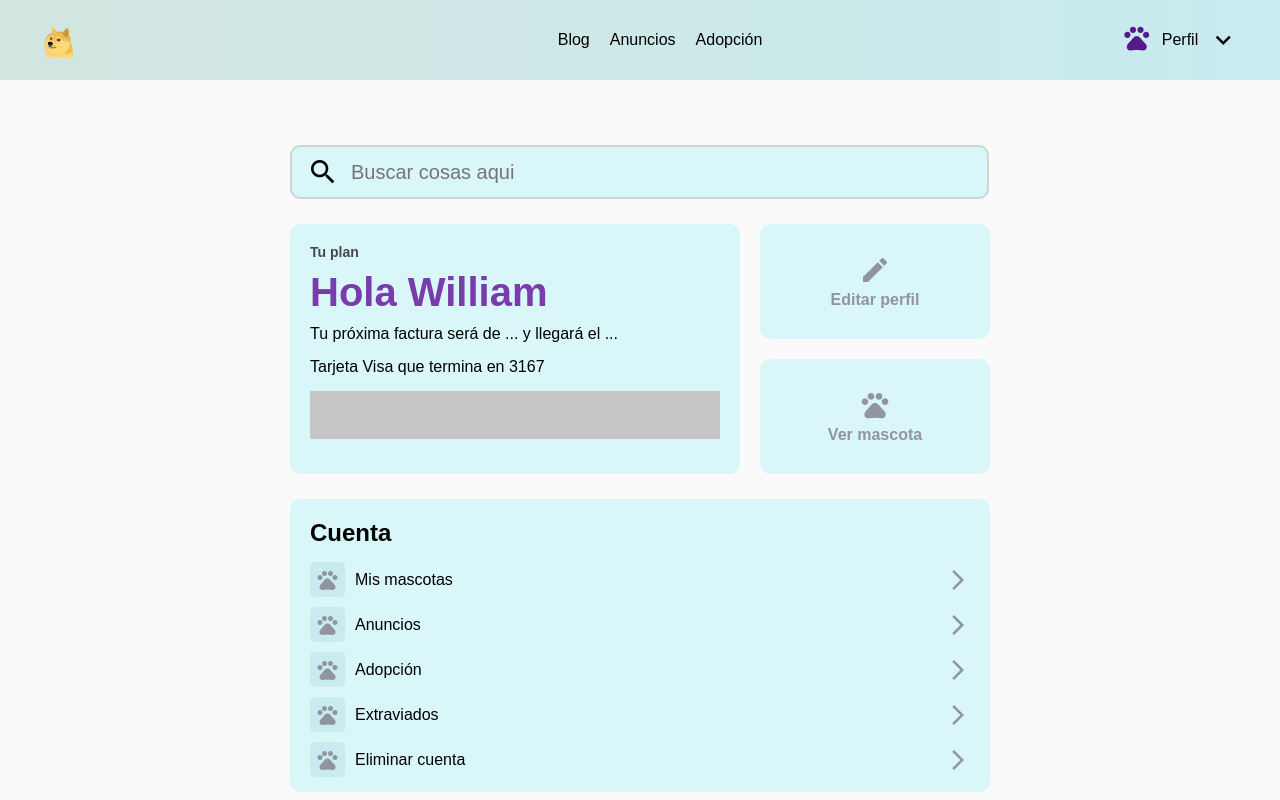
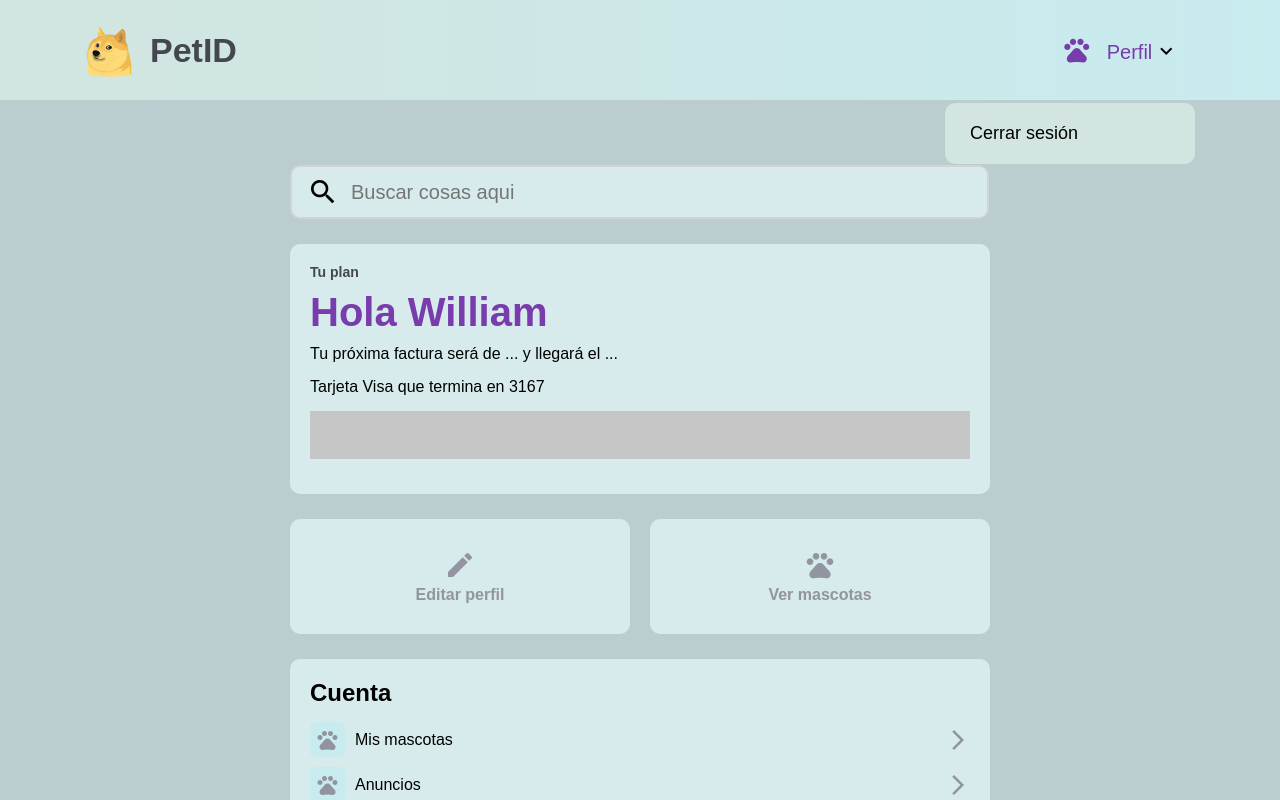
Before and after one commit to wcondorico/pet-id, an Angular app: page /account/home in a window 1280 px wide. Shown: the top 800 px of the page. Built offline with nearby package versions, Linux system fonts and the light colour scheme.

Commit message:
refact: changed design

```diff
--- a/src/app/app.component.scss
+++ b/src/app/app.component.scss
@@ -0,0 +1,3 @@
+$primary-color-bold: #bbcdce;
+      $primary-color: #d7ebec;
+      $secondary-color: #c8ebef;
--- a/src/app/features/account/account.component.html
+++ b/src/app/features/account/account.component.html
@@ -1,25 +1,34 @@
+<!-- eslint-disable @angular-eslint/template/interactive-supports-focus -->
+<!-- eslint-disable @angular-eslint/template/click-events-have-key-events -->
 <div class="main-container">
   <div class="header">
-    <div class="header__img">
+    <div class="header__logo">
       <img src="doge.svg" alt="">
+      <span>PetID</span>
     </div>
-    <div class="header__menu">
-      <ul>
-        <li>Blog</li>
-        <li>Anuncios</li>
-        <li>Adopción</li>
-      </ul>
-    </div>
-    <div class="header__profile">
-      <a href="">
-        <i class="material-icons avatar">pets</i>
-      </a>
-      <span>Perfil</span>
-      <i class="material-icons avatar">keyboard_arrow_down</i>
+    <div class="header__profile" (click)="profileActived()" >
+      <div class="dropdown">
+        <i class="material-icons dropdown__avatar">pets</i>
+        <div>
+          <span class="text" [ngStyle]="{'color': profileIsActived() ? '#783CAC' : '#45474F'}">Perfil</span>
+          @if (profileIsActived()) {
+            <i class="material-icons icon">keyboard_arrow_down</i>
+          }
+          @else {
+            <i class="material-icons icon">keyboard_arrow_right</i>
+          }
+        </div>
+      </div>
+      @if (profileIsActived()) {
+        <div class="options">
+          <ul>
+            <li>Cerrar sesión</li>
+          </ul>
+        </div>
+      }
     </div>
   </div>
   <router-outlet></router-outlet>
   <div class="footer">
-
   </div>
 </div>
--- a/src/app/features/account/account.component.scss
+++ b/src/app/features/account/account.component.scss
@@ -5,42 +5,32 @@
 
   .main-container {
     width: 100%;
-    background-color: #FAFAFA;
+    background-color: #bbcdce;
+
 
     .header {
       width: 100%;
       display: flex;
       justify-content: space-between;
-      padding: 0 40px;
+      padding: 0 80px;
       align-items: center;
-      height: 80px;
+      height: 100px;
       background: linear-gradient(to right, #D2E5E0, #C8EBEF);
 
-      &__img {
+      &__logo {
         width: 120px;
-        height: 35px;
+        display: flex;
+        align-items: center;
+        gap: 15px;
 
         & > img {
-          width: 35px;
+          width: 55px;
         }
-      }
 
-      &__menu {
-        display: flex;
-        align-items: center;
-        justify-content: center;
-        width: 450px;
-        height: 35px;
-
-        & > ul {
-          list-style: none;
-          display: flex;
-          gap: 20px;
-
-          & > li {
-            cursor: pointer;
-          }
-
+        & > span {
+          font-size: 34px;
+          font-weight: 700;
+          color: #45474F;
         }
       }
 
@@ -49,12 +39,64 @@
         justify-content: center;
         align-items: center;
         gap: 10px;
-        width: 120px;
+        width: 160px;
         height: 35px;
         cursor: pointer;
+        position: relative;
 
-        .avatar {
-          font-size: 30px;
+        & .dropdown {
+          display: flex;
+          align-items: center;
+          gap: 15px;
+
+          &__avatar {
+            font-size: 30px;
+            color: #783CAC;
+          }
+          & > div {
+            display: flex;
+            gap: 2px;
+            align-items: center;
+
+            & .text {
+              margin-top: 5px;
+              font-size: 20px;
+            }
+
+            & .icon {
+              margin-top: 2px;
+            }
+          }
+        }
+
+
+        & .options {
+          $primary-color: #D2E5E0;
+          $primary-color-hover: #b3c2be;
+          width: 250px;
+          background-color: $primary-color;
+          position: absolute;
+          top: 70px;
+          right: 5px;
+          border-radius: 10px;
+
+          & > ul {
+            display: flex;
+            flex-direction: column;
+            list-style: none;
+            margin: 0;
+            padding: 10px 0;
+
+            & > li {
+              padding: 10px 25px;
+              font-size: 18px;
+
+              &:hover {
+                background-color: $primary-color-hover;
+              }
+            }
+          }
+
         }
       }
 
--- a/src/app/features/account/account.component.ts
+++ b/src/app/features/account/account.component.ts
@@ -1,12 +1,17 @@
-import { Component } from '@angular/core';
+import { Component, signal } from '@angular/core';
 import { RouterOutlet } from '@angular/router';
+import { CommonModule } from '@angular/common';
 
 @Component({
   selector: 'app-account',
-  imports: [RouterOutlet],
+  imports: [RouterOutlet, CommonModule],
   templateUrl: './account.component.html',
   styleUrl: './account.component.scss'
 })
 export class AccountComponent {
-
+  profileIsActived = signal(true);
+  pruebita = true;
+  profileActived(): void {
+    this.profileIsActived.set(!this.profileIsActived())
+  }
 }
--- a/src/app/features/account/views/home/home.component.html
+++ b/src/app/features/account/views/home/home.component.html
@@ -2,25 +2,23 @@
   <div class="container">
     <div class="container__search">
       <i class="material-icons">search</i>
-      <input type="text" placeholder="Buscar cosas aqui">
+      <input type="text" placeholder="Buscar cosas aqui" />
     </div>
-    <div class="container__profile">
-      <div class="name">
+    <div class="container__name">
       <span>Tu plan</span>
       <h1>Hola William</h1>
       <p>Tu próxima factura será de ... y llegará el ...</p>
       <p>Tarjeta Visa que termina en 3167</p>
       <div class="avatars"></div>
     </div>
-      <div class="card">
-        <div class="card__edit">
+    <div class="container__card">
+      <div class="button">
         <i class="material-icons">edit</i>
         <span>Editar perfil</span>
       </div>
-        <div class="card__pet">
+      <div class="button">
         <i class="material-icons">pets</i>
-          <span>Ver mascota</span>
-        </div>
+        <span>Ver mascotas</span>
       </div>
     </div>
     <div class="container__config">
@@ -64,17 +62,6 @@
             <div>
               <i class="material-icons">pets</i>
             </div>
-            <span>Extraviados</span>
-          </div>
-          <div class="right">
-            <i class="material-icons">arrow_forward_ios</i>
-          </div>
-        </li>
-        <li>
-          <div class="left">
-            <div>
-              <i class="material-icons">pets</i>
-            </div>
             <span>Eliminar cuenta</span>
           </div>
           <div class="right">
--- a/src/app/features/account/views/home/home.component.scss
+++ b/src/app/features/account/views/home/home.component.scss
@@ -11,11 +11,14 @@
       border-radius: 10px;
       padding: 25px;
       gap: 25px;
+      $primary-color-bold: #bbcdce;
+      $primary-color: #d7ebec;
+      $secondary-color: #c8ebef;
 
       &__search {
         width: 665px;
         height: 50px;
-        background-color: #d9f6f8;
+        background-color: $primary-color;
         border-radius: 10px;
         display: flex;
         padding: 0 15px;
@@ -37,16 +40,11 @@
         }
       }
 
-      &__profile {
+      &__name {
         display: flex;
-        width: 700px;
-        height: 250px;
-
-        .name {
-          display: flex;
-          width: 410px;
+        width: 660px;
         height: 210px;
-          background-color: #d9f6f8;
+        background-color: $primary-color;
         border-radius: 10px;
         margin-right: 20px;
         flex-direction: column;
@@ -55,14 +53,14 @@
         & > span {
           font-weight: 700;
           font-size: 14px;
-            color: #45474F;
+          color: #45474f;
         }
 
         & > h1 {
           font-weight: 800;
           font-size: 40px;
           margin: 10px 0;
-            color: #783CAC;
+          color: #783cac;
         }
 
         & > p {
@@ -77,18 +75,16 @@
         }
       }
 
-        .card {
+      &__card {
         display: flex;
-          flex-direction: column;
-          width: 230px;
-          height: 250px;
+        width: 700px;
         gap: 20px;
 
-          &__edit {
+        .button {
           display: flex;
-            width: 230px;
+          width: 340px;
           height: 115px;
-            background-color: #d9f6f8;
+          background-color: $primary-color;
           border-radius: 10px;
           justify-content: center;
           align-items: center;
@@ -98,55 +94,25 @@
           cursor: pointer;
 
           &:hover {
-              background-color: #C8EBEF;
+            background-color: $secondary-color;
             transform: scale(1.1);
           }
 
           & > i {
             font-size: 32px;
-              color: #92949F;
+            color: #92949f;
           }
 
           & > span {
-              color: #92949F;
+            color: #92949f;
             font-weight: 900;
-            }
-          }
-
-          &__pet {
-            display: flex;
-            width: 230px;
-            height: 115px;
-            background-color: #d9f6f8;
-            border-radius: 10px;
-            justify-content: center;
-            align-items: center;
-            flex-direction: column;
-            gap: 5px;
-            transition: background-color 0.5s, transform 0.2s ;
-            cursor: pointer;
-
-            &:hover {
-              background-color: #C8EBEF;
-              transform: scale(1.1);
-            }
-
-            & > i {
-              font-size: 32px;
-              color: #92949F;
-            }
-
-            & > span {
-              color: #92949F;
-              font-weight: 900;
-            }
           }
         }
       }
 
       &__config {
         display: flex;
-        background-color: #d9f6f8;
+        background-color: $primary-color;
         border-radius: 10px;
         width: 700px;
         flex-direction: column;
@@ -165,7 +131,6 @@
           margin: 0;
           padding: 0;
 
-
           & > li {
             display: flex;
             width: 660px;
@@ -178,7 +143,7 @@
             cursor: pointer;
 
             &:hover {
-            background-color: #C8EBEF;
+              background-color: $secondary-color;
 
               .left {
                 & > div {
@@ -196,7 +161,7 @@
               & > div {
                 width: 35px;
                 height: 35px;
-                background-color: #C8EBEF;
+                background-color: $secondary-color;
                 display: flex;
                 justify-content: center;
                 align-items: center;
@@ -204,7 +169,7 @@
 
                 & > i {
                   font-size: 24px;
-                  color: #91949E;
+                  color: #91949e;
                 }
               }
             }
@@ -215,7 +180,7 @@
               align-items: center;
 
               & > i {
-                color: #91949E;
+                color: #91949e;
               }
             }
           }
```
Lines whose indentation alone changed are shown as unchanged.
